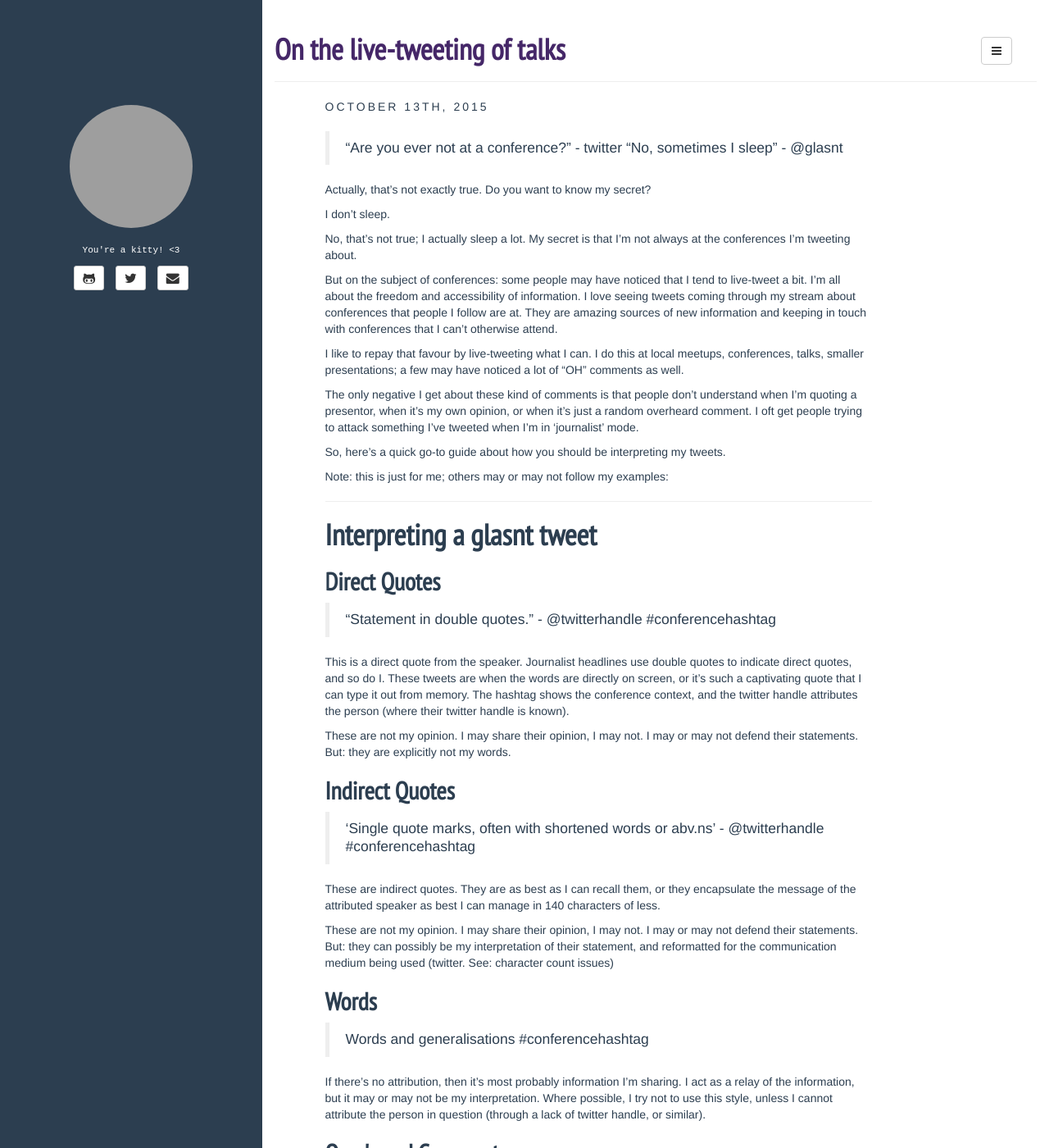
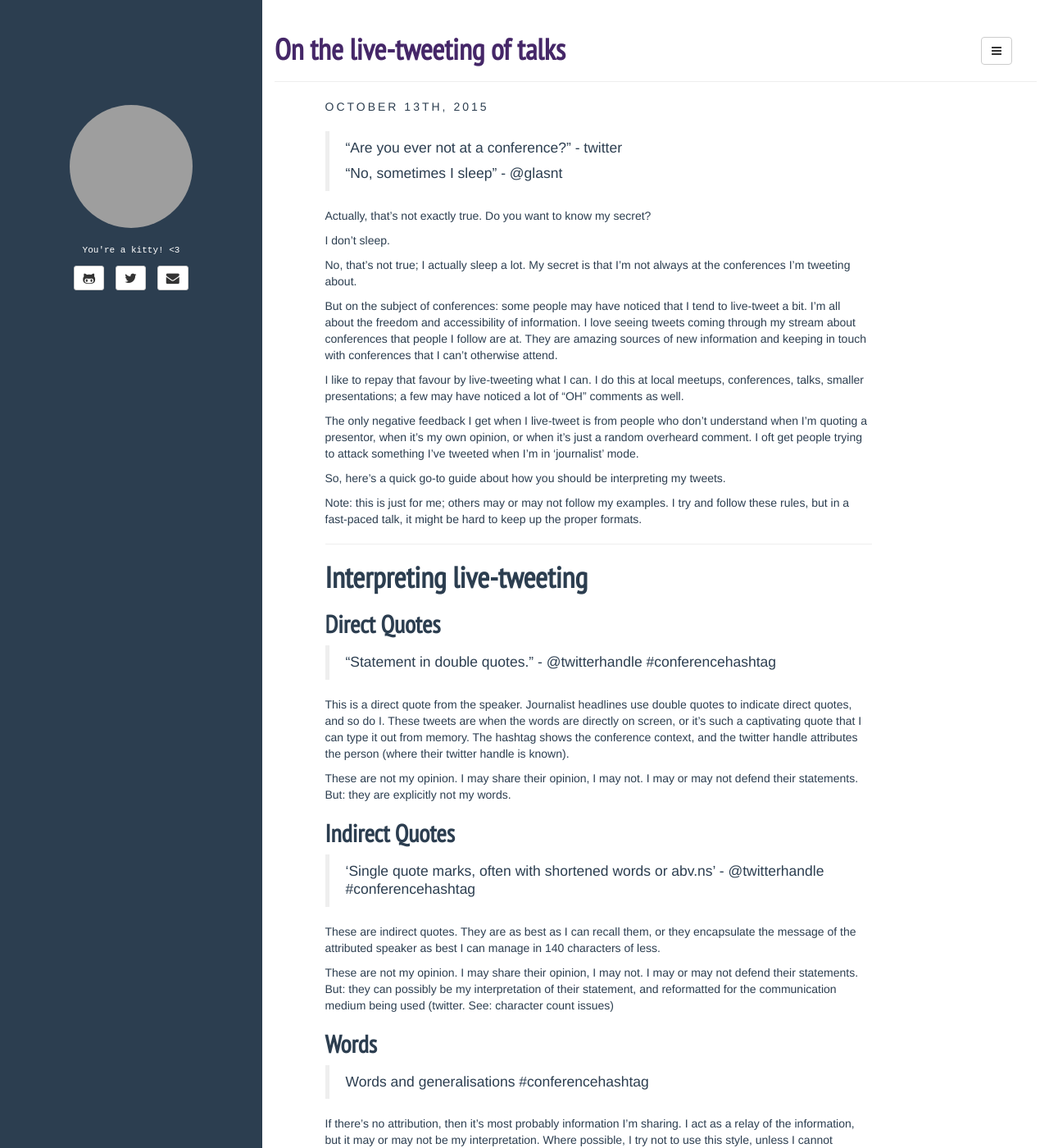
Before and after one commit to glasnt/blog, a Jekyll site: the page built from _posts/2015-10-13-on-the-live-tweeting-of-talks.md, in a window 1280 px wide and 1400 px high. Shown: the whole window at 82% size. Built offline with Jekyll 4.4.1, drawn with Linux system fonts in a browser that asks for light colours; some of the changed text lies outside the part shown; grey boxes are pictures that could not be loaded.

Commit message:
old updates

```diff
--- a/_posts/2015-10-13-on-the-live-tweeting-of-talks.md
+++ b/_posts/2015-10-13-on-the-live-tweeting-of-talks.md
@@ -4,6 +4,7 @@ title: On the live-tweeting of talks
 ---
 
 > "Are you ever not at a conference?" - twitter
+>
 > "No, sometimes I sleep" - @glasnt
 
 Actually, that's not exactly true. Do you want to know my secret?
@@ -16,15 +17,15 @@ But on the subject of conferences: some people may have noticed that I tend to l
 
 I like to repay that favour by live-tweeting what I can. I do this at local meetups, conferences, talks, smaller presentations; a few may have noticed a lot of "OH" comments as well.
 
-The only negative I get about these kind of comments is that people don't understand when I'm quoting a presentor, when it's my own opinion, or when it's just a random overheard comment. I oft get people trying to attack something I've tweeted when I'm in 'journalist' mode.
+The only negative feedback I get when I live-tweet is from people who don't understand when I'm quoting a presentor, when it's my own opinion, or when it's just a random overheard comment. I oft get people trying to attack something I've tweeted when I'm in 'journalist' mode.
 
 So, here's a quick go-to guide about how you should be interpreting my tweets.
 
-Note: this is just for me; others may or may not follow my examples:
+Note: this is just for me; others may or may not follow my examples. I try and follow these rules, but in a fast-paced talk, it might be hard to keep up the proper formats.
 
 ----
 
-# Interpreting a glasnt tweet
+# Interpreting live-tweeting
 
 ## Direct Quotes
 
@@ -54,7 +55,9 @@ If there's no attribution, then it's most probably information I'm sharing. I ac
  > OH: Out of context statement that appears somewhat humourous
 
  > OH: "Person A says something"
+ >
  > 'Person B replies'
+ >
  > "Person A, denoted by the same quote marks as earlier, retaliates"
 
 These are "overheard" statements. They oft go without attribution for anonymity. They are mostly humourous quips that I like to share. These can sometimes be me, but most of the time I'm not that funny. They go without a hashtag, but if you're really clever you could work out if they happened at a conference or meetup based on the content before and after the tweet.
```
